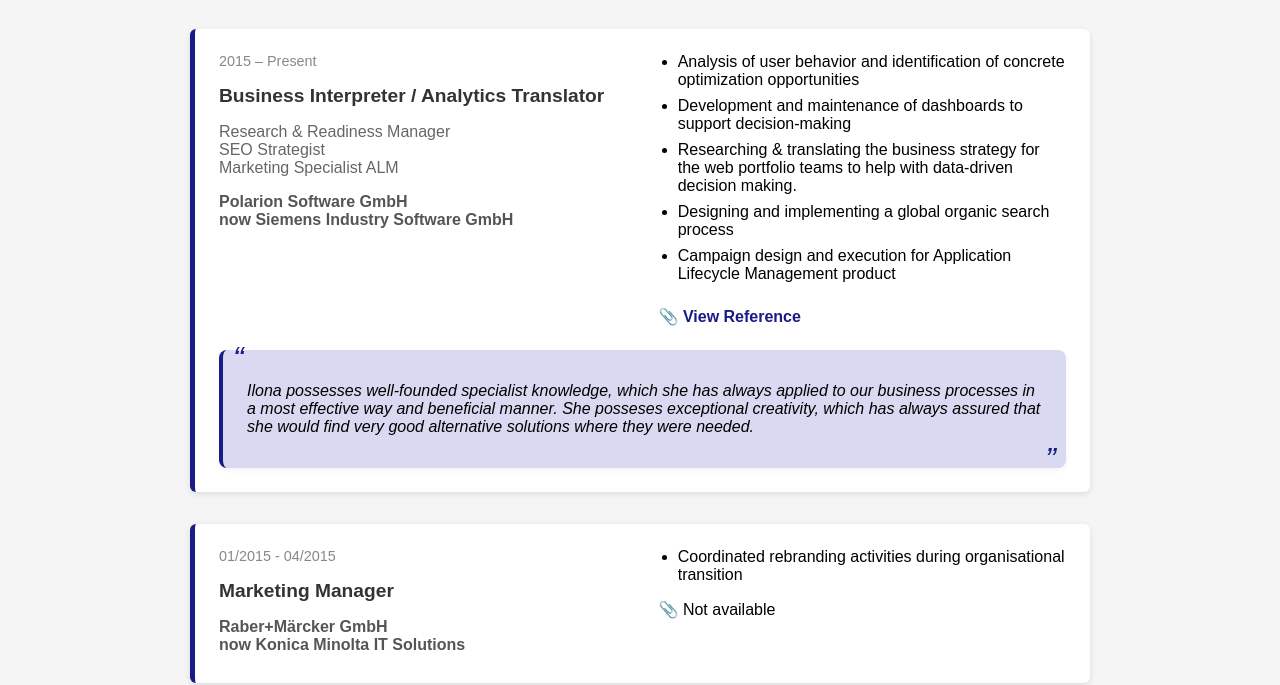
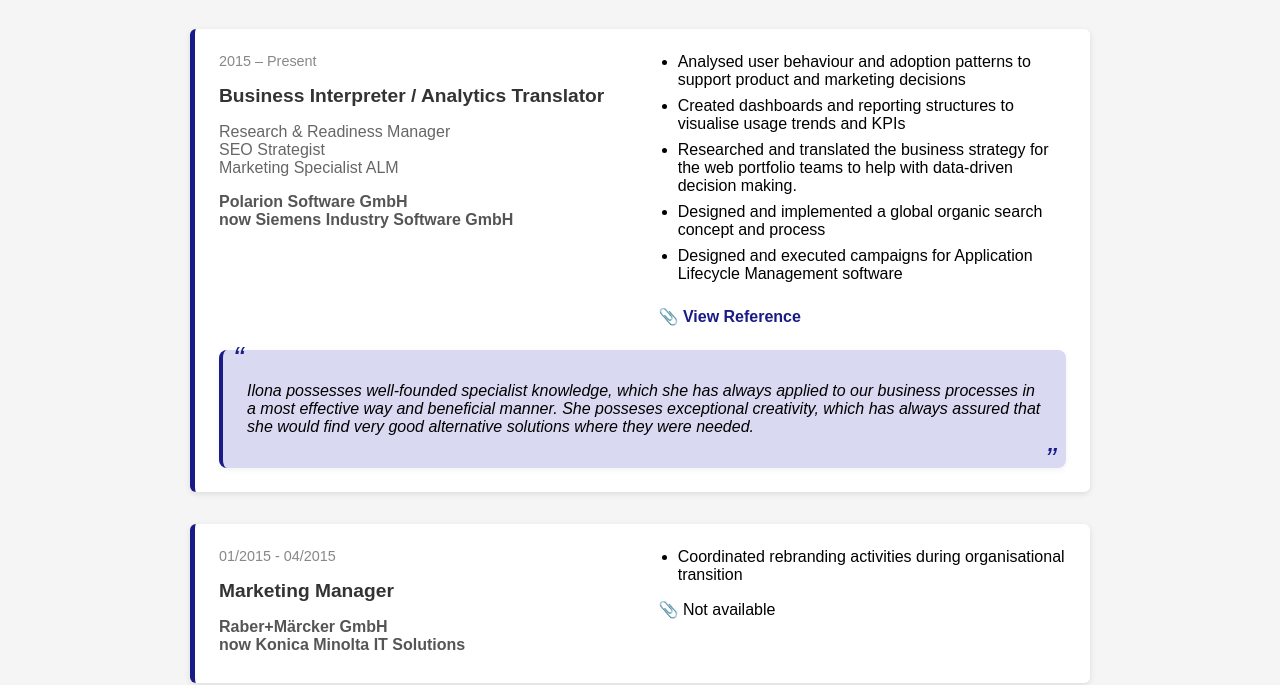
Before and after one commit to kromer52/Marketing-Analytics-Specialist, a website: page work.html in a window 1280 px wide. Shown: the part 122-807 px from the top of the page. Drawn offline with Linux system fonts and the light colour scheme.

Commit message:
updated work experience

```diff
--- a/work.html
+++ b/work.html
@@ -33,11 +33,11 @@
     <!-- Right Column: Tasks + Download -->
     <div class="job-right">
       <ul class="job-tasks">
-        <li>Analysis of user behavior and identification of concrete optimization opportunities</li>
-        <li>Development and maintenance of dashboards to support decision‑making</li>
-        <li>Researching & translating the business strategy for the web portfolio teams to help with data-driven decision making.</li>
-        <li>Designing and implementing a global organic search process</li>
-        <li>Campaign design and execution for Application Lifecycle Management product</li>
+        <li>Analysed user behaviour and adoption patterns to support product and marketing decisions</li>
+        <li>Created dashboards and reporting structures to visualise usage trends and KPIs</li>
+        <li>Researched and translated the business strategy for the web portfolio teams to help with data-driven decision making.</li>
+        <li>Designed and implemented a global organic search concept and process</li>
+        <li>Designed and executed campaigns for Application Lifecycle Management software</li>
       </ul>
       <a class="job-download" href="Siemens.pdf" target="_blank">📎 View Reference</a>
     </div>
```
